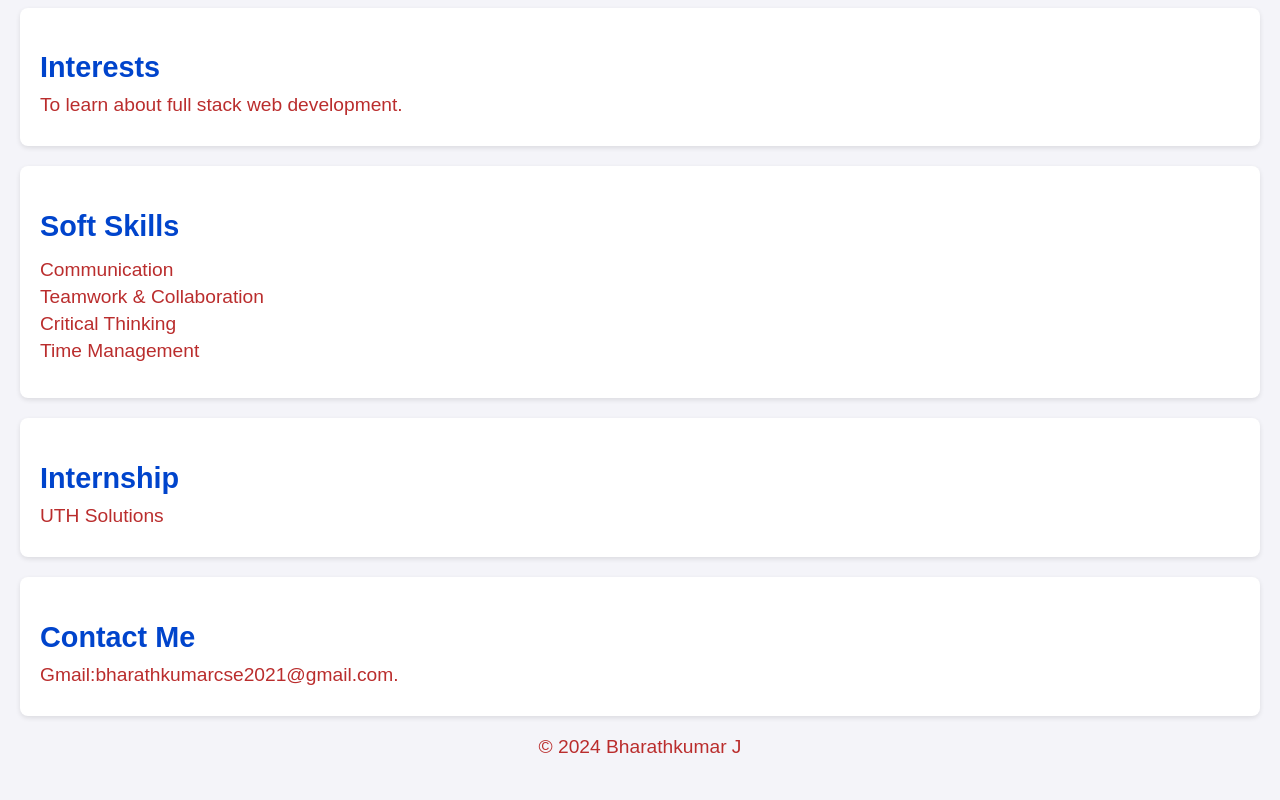
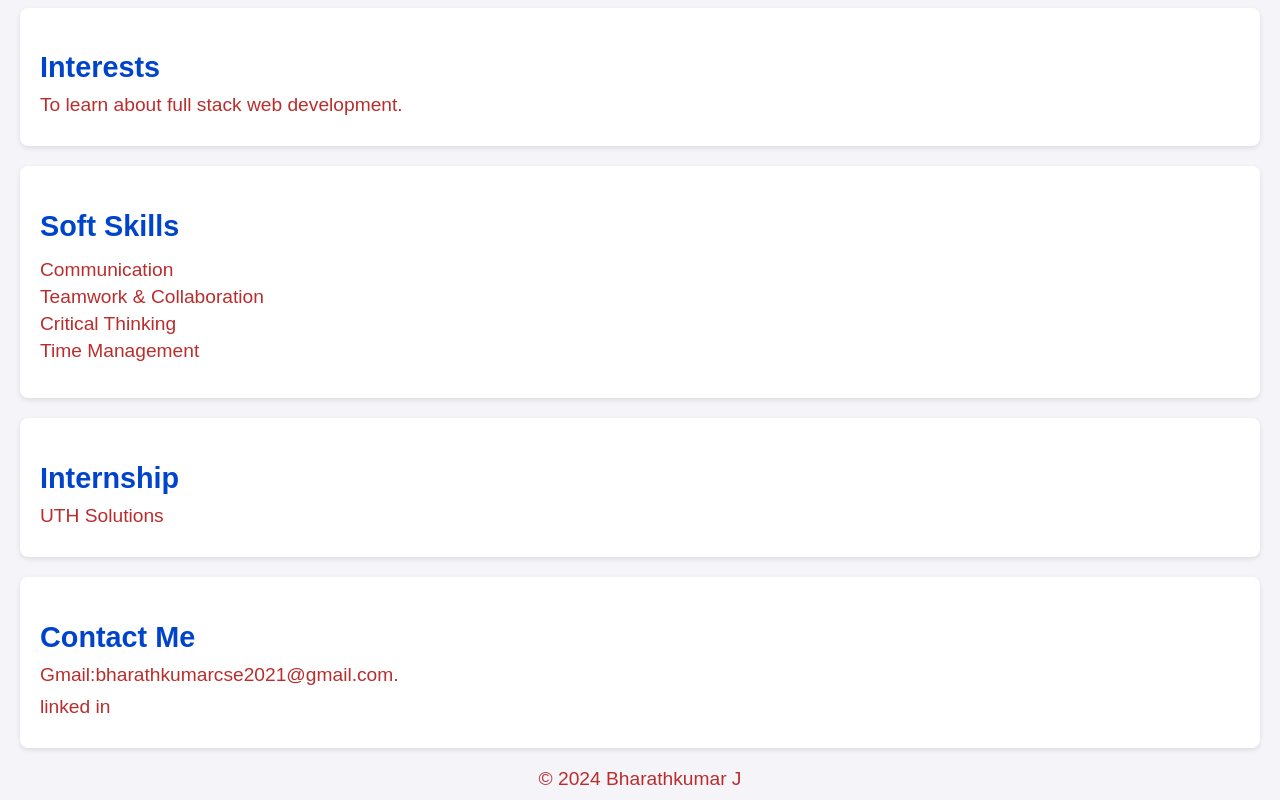
Before and after one commit to Bharathkumar-26/BHARATHKUMAR-GITHUB.IO, a plain HTML site: page index.html in a window 1280 px wide. Shown: the part 911-1711 px from the top of the page. Before the commit the page ends 1679 px from the top, so only its background shows below. Drawn offline with Linux system fonts and the light colour scheme.

Commit message:
Update index.html

```diff
--- a/index.html
+++ b/index.html
@@ -60,6 +60,7 @@
   <section class="contact">
     <h2>Contact Me</h2>
     <p>Gmail:bharathkumarcse2021@gmail.com.</p>
+    <p>linked in</p>
   </section>
 
   <footer>
```
